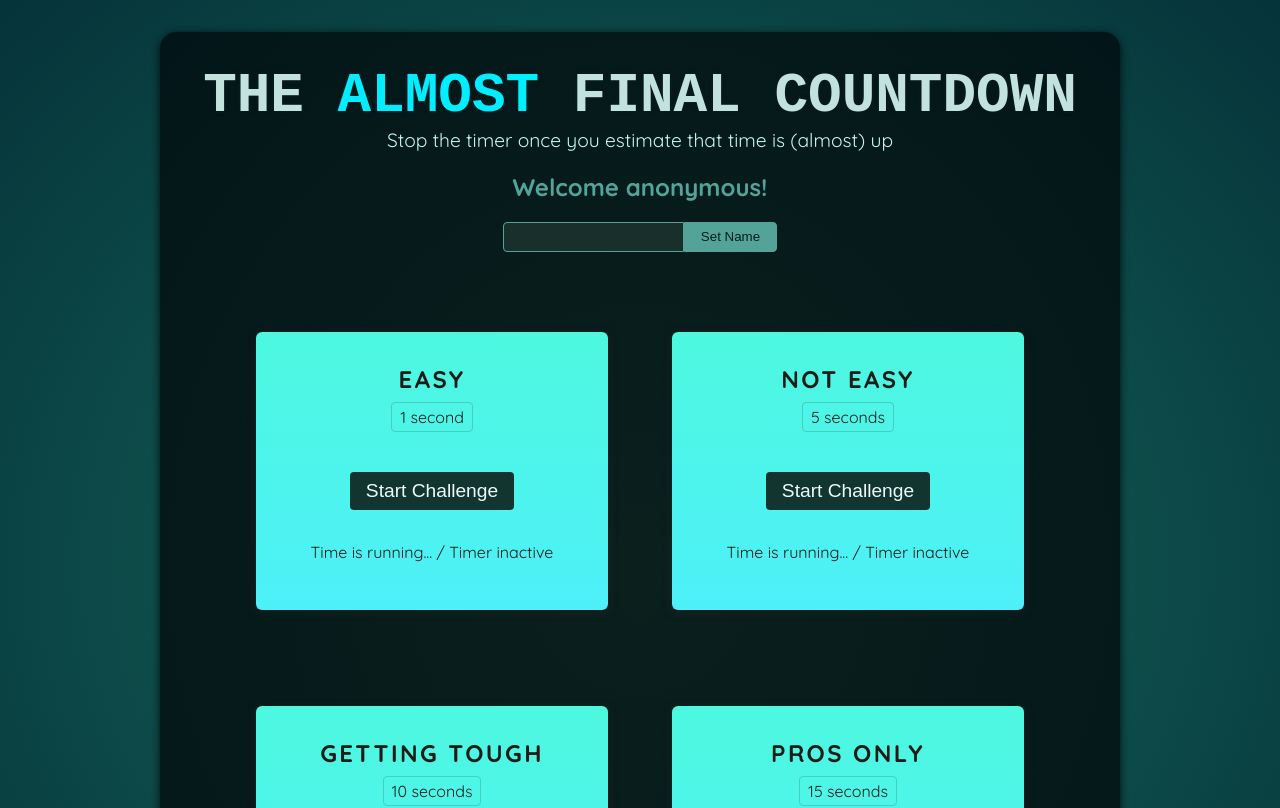
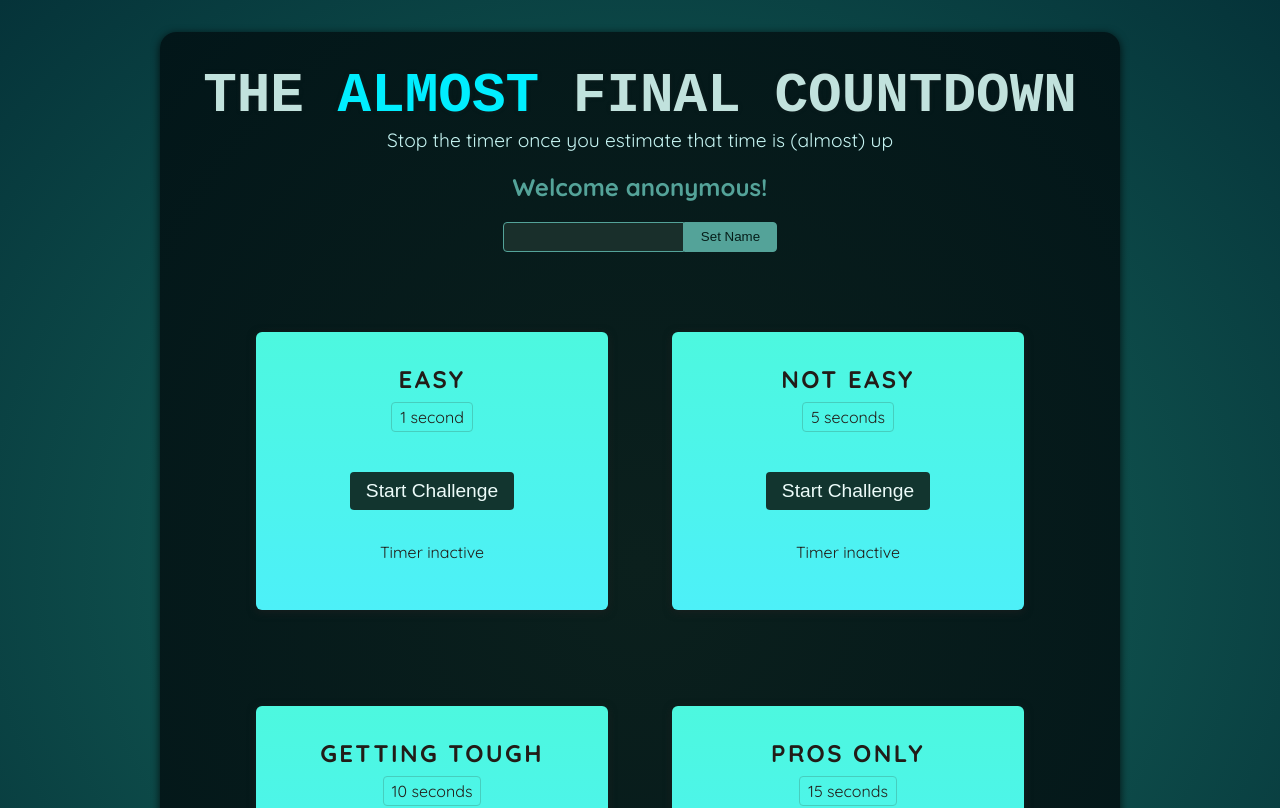
Before and after one commit to hun2zz/react-study, a React (Create React App) app: page / in a window 1280 px wide. Shown: the top 808 px of the page. Built offline with nearby package versions, Linux system fonts and the light colour scheme; a web font is replaced by a local one.

Commit message:
✅ 타이머 시작 이벤트 생성

```diff
--- a/src/components/Ref/TimeChallenge.js
+++ b/src/components/Ref/TimeChallenge.js
@@ -1,16 +1,34 @@
-import React from "react";
+import React, { useState } from "react";
 
 const TimerChallenge = ({ title, targetTime }) => {
+  //타이머가 시작되었는지를 확인하는 상태값
+  const [timerStarted, setTimerStarted] = useState(false);
+
+  // 타겟 시간이 종료되었는지 여부
+  const [timerExpired, setTimerExpired] = useState(false);
+
+  const startHandler = (e) => {
+    setTimeout(() => {
+      // console.log("시간만료");
+      setTimerExpired(true);
+    }, targetTime * 1000);
+    setTimerStarted(true);
+  };
   return (
     <section className="challenge">
       <h2>{title}</h2>
+      {timerExpired && <p>You Lost!</p>}
       <p className="challenge-time">
         {targetTime} second{targetTime > 1 ? "s" : ""}
       </p>
       <p>
-        <button>Start Challenge</button>
+        <button onClick={startHandler}>
+          {timerStarted ? "Stop" : "Start"} Challenge
+        </button>
       </p>
-      <p className="">Time is running... / Timer inactive</p>
+      <p className={timerStarted ? "active" : undefined}>
+        {timerStarted ? `Time is running...` : `Timer inactive`}
+      </p>
     </section>
   );
 };
```
